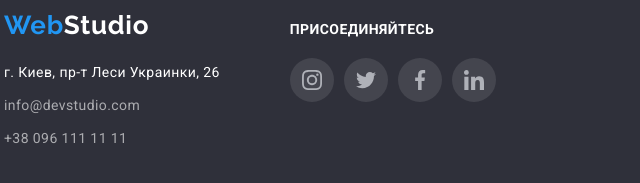
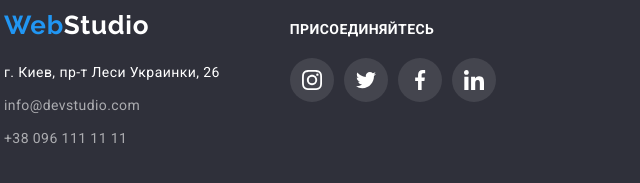
Before and after one commit to sharvashidze/goit-markup-hw-04, a plain HTML site: page index.html in a window 1280 px wide. Shown: the part 2729-2912 px from the top of the page, 51-691 px from the left. Drawn offline with nearby package versions, Linux system fonts and the light colour scheme.

Commit message:
Update index.html

```diff
--- a/index.html
+++ b/index.html
@@ -410,28 +410,28 @@
           <ul class="footer-icon">
             <li class="icon-item">
               <a href="" class="footer-link">
-                <svg width="20" height="20" class="icon">
+                <svg width="20" height="20" class="icon2">
                   <use href="./images/symbol-defs.svg#icon-instagram-2"></use>
                 </svg>
               </a>
             </li>
             <li class="icon-item">
               <a href="" class="footer-link">
-                <svg width="20" height="20" class="icon">
+                <svg width="20" height="20" class="icon2">
                   <use href="./images/symbol-defs.svg#icon-twitter-1"></use>
                 </svg>
               </a>
             </li>
             <li class="icon-item">
               <a href="" class="footer-link">
-                <svg width="20" height="20" class="icon">
+                <svg width="20" height="20" class="icon2">
                   <use href="./images/symbol-defs.svg#icon-facebook-1"></use>
                 </svg>
               </a>
             </li>
             <li class="icon-item">
               <a href="" class="footer-link">
-                <svg width="20" height="20" class="icon">
+                <svg width="20" height="20" class="icon2">
                   <use href="./images/symbol-defs.svg#icon-linkedin-1"></use>
                 </svg>
               </a>
```
